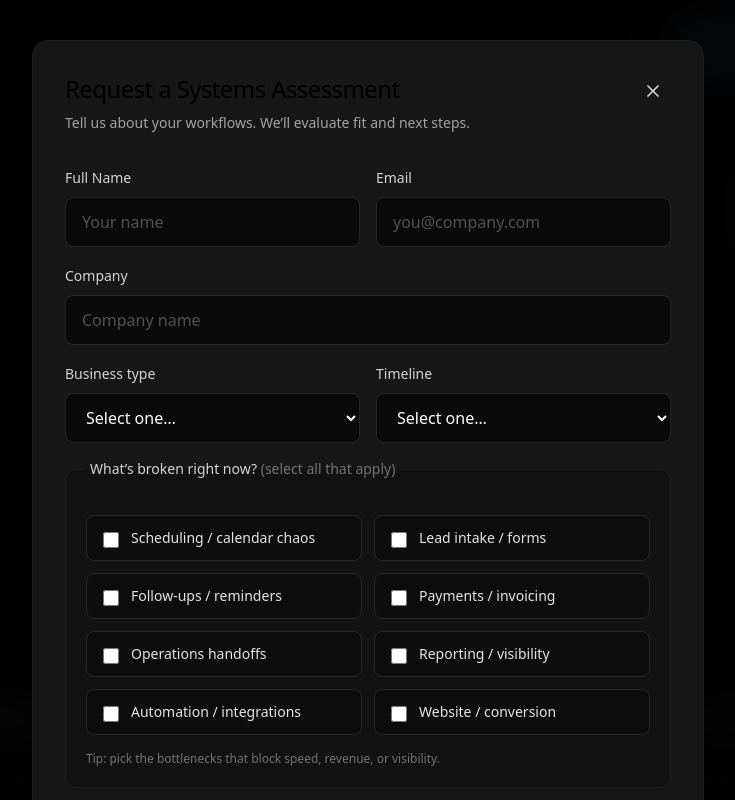
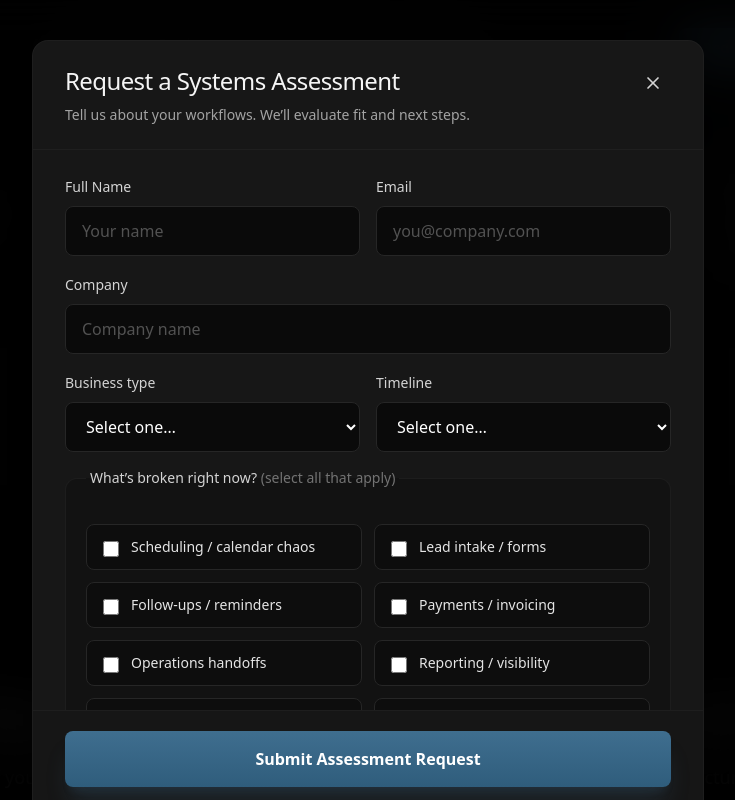
Before and after one commit to alexbritop24/apex-fusion-platform, a React (Vite) app: page /services in a window 1280 px wide. Both pictures are taken after a click on the button "Start with discovery →". Shown: the part 3533-4333 px from the top of the page, without its empty margins (272-1007 px from the left). Built offline with nearby package versions, Linux system fonts and the light colour scheme.

Commit message:
Fix modal submit visibility + improve contrast

```diff
--- a/src/components/BookingModal.tsx
+++ b/src/components/BookingModal.tsx
@@ -70,8 +70,6 @@ const initialState: FormState = {
 export default function BookingModal({ isOpen, onClose }: BookingModalProps) {
   const [form, setForm] = useState<FormState>(initialState);
   const [submitted, setSubmitted] = useState(false);
-
-  // NEW
   const [submitting, setSubmitting] = useState(false);
   const [errorMsg, setErrorMsg] = useState<string | null>(null);
 
@@ -125,7 +123,6 @@ export default function BookingModal({ isOpen, onClose }: BookingModalProps) {
     });
   };
 
-  // UPDATED: send to /api/intake
   const onSubmit = async (e: React.FormEvent) => {
     e.preventDefault();
     setErrorMsg(null);
@@ -170,7 +167,7 @@ export default function BookingModal({ isOpen, onClose }: BookingModalProps) {
 
       setSubmitted(true);
       setSubmitting(false);
-      setTimeout(() => onClose(), 2000);
+      setTimeout(() => onClose(), 1500);
     } catch {
       setErrorMsg("Network error. Please try again.");
       setSubmitting(false);
@@ -191,11 +188,16 @@ export default function BookingModal({ isOpen, onClose }: BookingModalProps) {
         <div
           ref={panelRef}
           tabIndex={-1}
-          className="w-full max-w-2xl rounded-2xl border border-neutral-800/50 bg-neutral-900 p-8 shadow-2xl shadow-black/60 outline-none"
+          className={[
+            "w-full max-w-2xl overflow-hidden rounded-2xl",
+            "border border-neutral-800/50 bg-neutral-900",
+            "shadow-2xl shadow-black/60 outline-none",
+          ].join(" ")}
         >
-          <div className="flex items-start justify-between gap-6">
+          {/* Header */}
+          <div className="flex items-start justify-between gap-6 border-b border-neutral-800/60 px-8 py-6">
             <div>
-              <h2 className="text-2xl font-extralight tracking-tight">
+              <h2 className="text-2xl font-extralight tracking-tight text-neutral-100">
                 Request a Systems Assessment
               </h2>
               <p className="mt-2 text-sm text-neutral-400">
@@ -213,11 +215,12 @@ export default function BookingModal({ isOpen, onClose }: BookingModalProps) {
             </button>
           </div>
 
-          <div className="mt-8">
+          {/* Body (scrollable) */}
+          <div className="max-h-[70vh] overflow-y-auto px-8 py-6">
             {submitted ? (
               <div className="rounded-xl border border-neutral-800 bg-neutral-950 p-6">
-                <p className="text-lg font-extralight">
-                  Thank you. Your request goes straight to our founders’ inbox.
+                <p className="text-lg font-extralight text-neutral-100">
+                  Sent. Check your inbox — you should receive it immediately.
                 </p>
               </div>
             ) : (
@@ -287,7 +290,9 @@ export default function BookingModal({ isOpen, onClose }: BookingModalProps) {
                       <option value="Home Services">Home Services</option>
                       <option value="Agency">Agency</option>
                       <option value="Local Retail">Local Retail</option>
-                      <option value="Professional Services">Professional Services</option>
+                      <option value="Professional Services">
+                        Professional Services
+                      </option>
                       <option value="Other">Other</option>
                     </select>
                   </label>
@@ -360,8 +365,22 @@ export default function BookingModal({ isOpen, onClose }: BookingModalProps) {
                   />
                 </label>
 
+                {/* Spacer so the last field isn't hidden behind sticky footer */}
+                <div className="h-24" />
+              </form>
+            )}
+          </div>
+
+          {/* Sticky Footer (always visible submit) */}
+          {!submitted ? (
+            <div className="sticky bottom-0 border-t border-neutral-800/60 bg-neutral-900/95 px-8 py-5 backdrop-blur-xl">
               <button
-                  type="submit"
+                type="button"
+                onClick={() => {
+                  // trigger native form submit from sticky footer
+                  const formEl = panelRef.current?.querySelector("form");
+                  formEl?.requestSubmit?.();
+                }}
                 disabled={submitting}
                 className={[
                   "w-full rounded-lg py-4 font-semibold text-white",
@@ -376,12 +395,11 @@ export default function BookingModal({ isOpen, onClose }: BookingModalProps) {
                 {submitting ? "Sending..." : "Submit Assessment Request"}
               </button>
 
-                <p className="text-center text-xs text-neutral-500">
+              <p className="mt-3 text-center text-xs text-neutral-500">
                 15-minute fit call. No obligation.
               </p>
-              </form>
-            )}
             </div>
+          ) : null}
         </div>
       </div>
     </div>,
```
Lines whose indentation alone changed are shown as unchanged.
